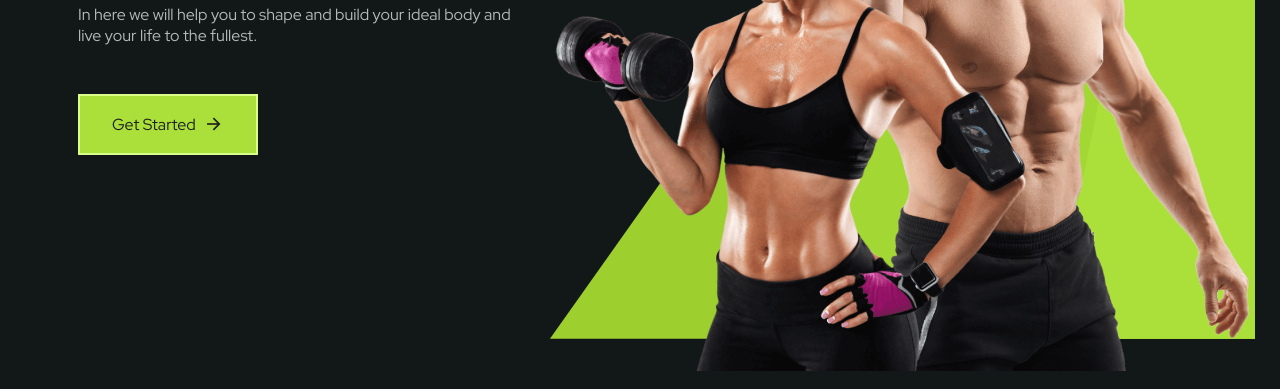
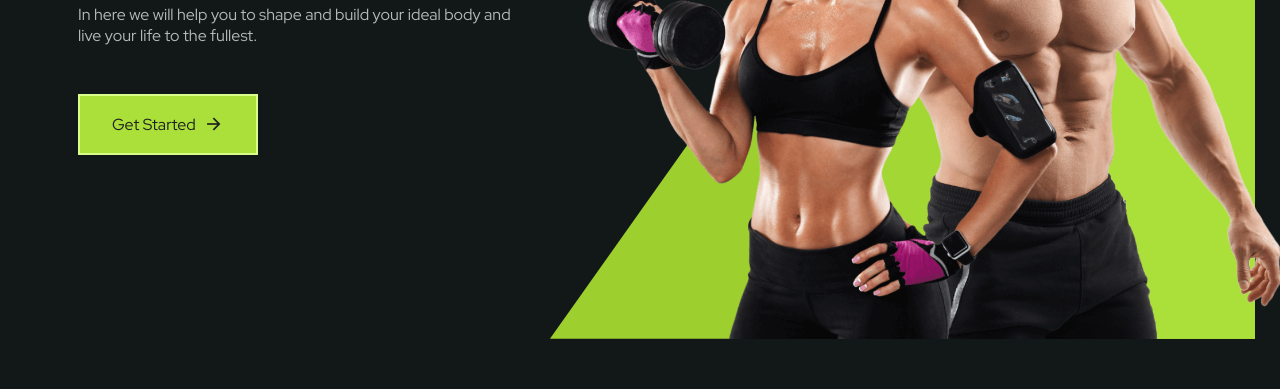
Before and after one commit to istiaofppt/Project-Figym, a plain HTML site: page index.html in a window 1280 px wide. Shown: the part 379-768 px from the top of the page. Drawn offline with nearby package versions, Linux system fonts and the light colour scheme.

Commit message:
Update styles.css

```diff
--- a/assets/css/styles.css
+++ b/assets/css/styles.css
@@ -1103,7 +1103,7 @@ background-color: var(--first-color);
   }
   .home__img{
     width: 700px;
-    transform: translateY(2rem);
+    transform: translateX(2rem);
   }
   .home__triangle{
     height: 995px;
```
